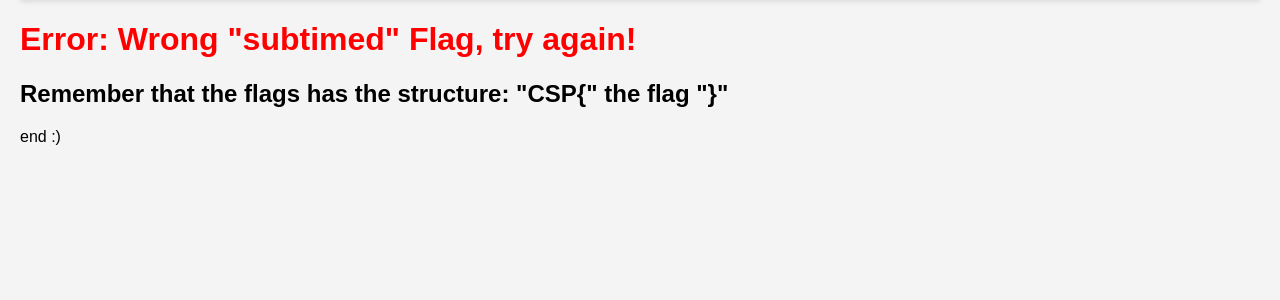
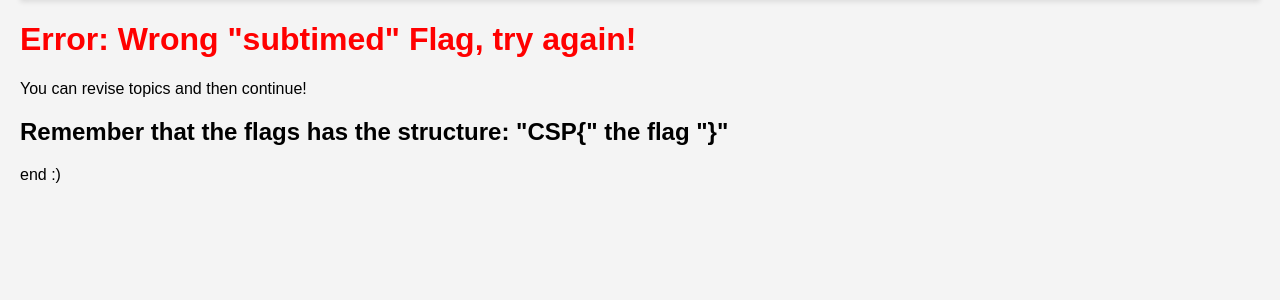
Before and after one commit to liloussvmv/Playground_BE, a Flask app: template templates/results.html in a window 1280 px wide. Shown: the part 90-390 px from the top of the page. Run offline with Flask 3, Linux system fonts and the light colour scheme; the template is opened without the code that fills it, so the values that code supplies are empty.

Commit message:
Result html try again and revise

```diff
--- a/templates/results.html
+++ b/templates/results.html
@@ -13,6 +13,7 @@ Welcome,
 <h1 style="color:green;">Congrats you finished a challenge, keep going!</h1>
 {% else %}
 <h1 style="color:red;">Error: Wrong "subtimed" Flag, try again!</h1>
+<p3>You can revise topics and then continue!</p3>
 <h2>Remember that the flags has the structure: "CSP{" the flag "}"</h2>
 {% endif %}
 
```
